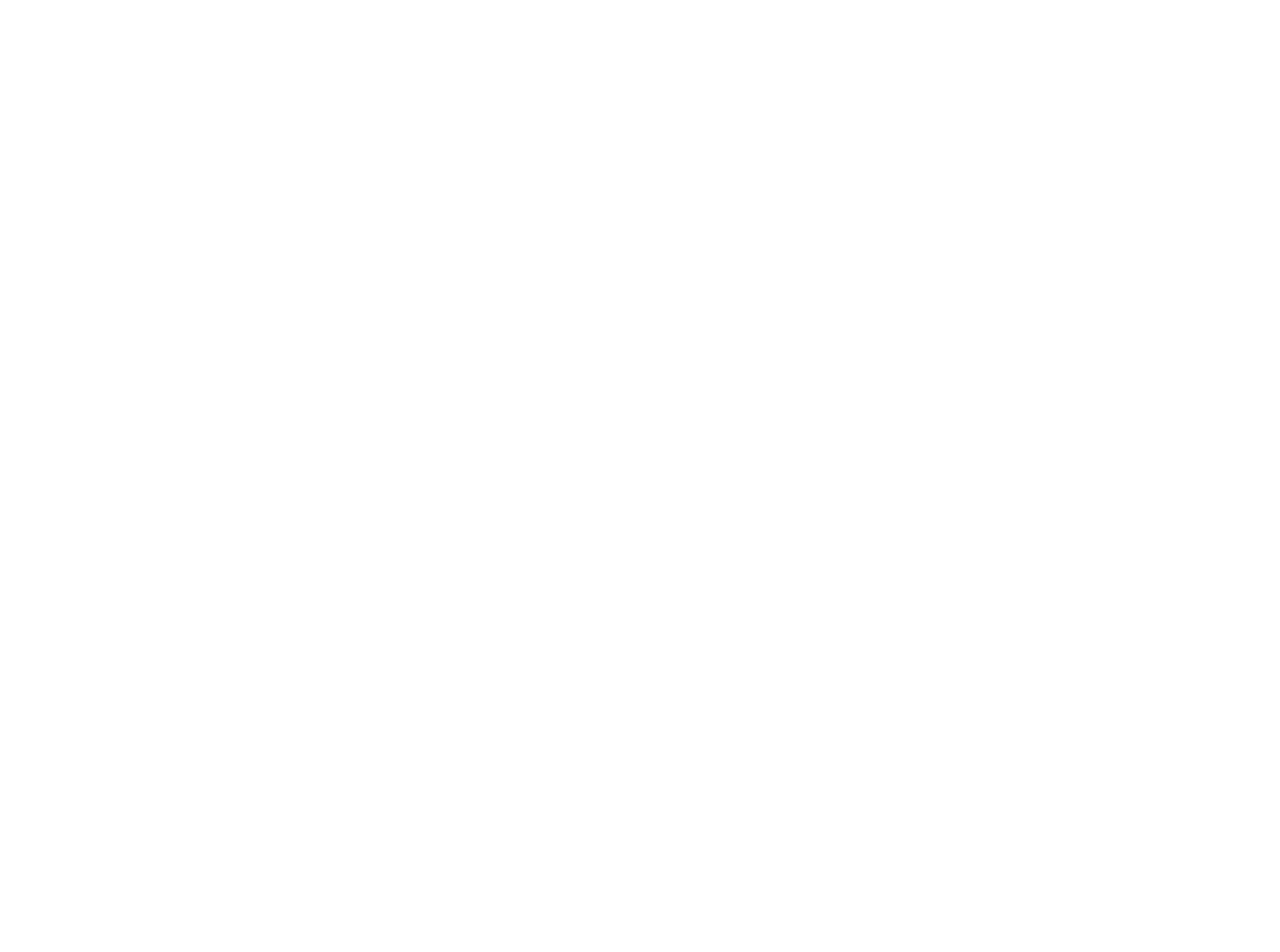
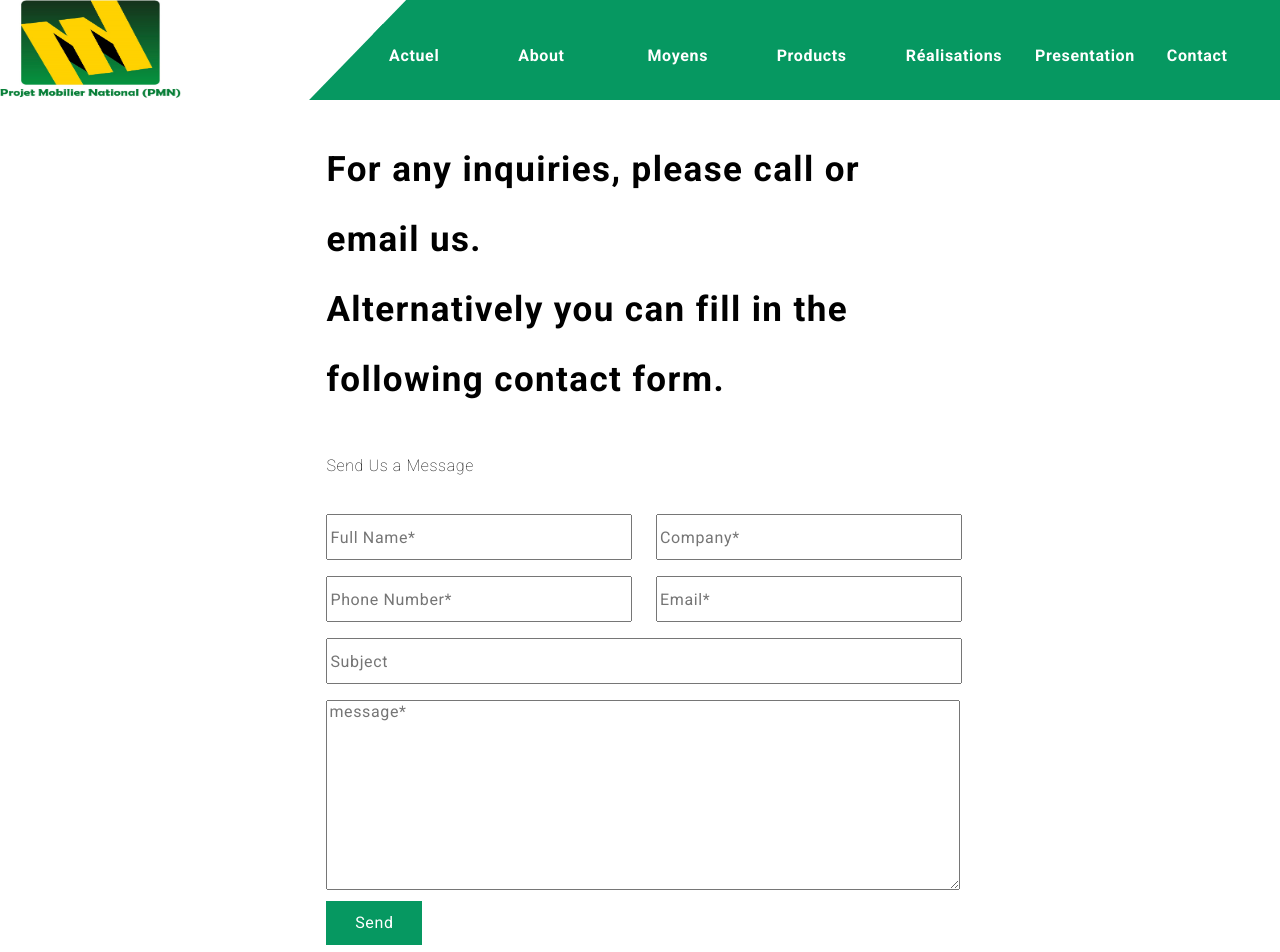
Before and after one commit to Baboucar/pmn, a Vue app: page /contact in a window 1280 px wide. Before the commit this address had no page. Shown: the top 952 px of the page. Before the commit the page ends 800 px from the top, so only its background shows below. Built offline with nearby package versions, Linux system fonts and the light colour scheme; a web font is replaced by a local one.

Commit message:
add contact component

```diff
--- /dev/null
+++ b/src/components/Contact.vue
@@ -0,0 +1,92 @@
+<template>
+    <div>
+        <Nav />
+        <section class="ninty_container">
+
+            <form action="" class="ninty_container">
+                <h3 class="form__title">
+
+                    For any inquiries, please call or email us. <br> Alternatively you can fill in the following contact
+                    form.
+                </h3>
+                <p>Send Us a Message</p>
+                <div class="group">
+                    <div>
+
+                        <input type="text" name="" placeholder="Full Name*" id="">
+                    </div>
+                    <div>
+
+                        <input type="text" name="" placeholder="Company*" id="">
+                    </div>
+                </div>
+                <div class="group">
+                    <div>
+
+                        <input type="number" name="" placeholder="Phone Number*" id="">
+                    </div>
+                    <div>
+
+                        <input type="Email" name="" placeholder="Email*" id="">
+                    </div>
+                </div>
+                <div>
+                    <input type="text" name="" placeholder="Subject" id="">
+                </div>
+                <div>
+                    <textarea placeholder="message*" name="" id="" cols="30" rows="10"></textarea>
+                </div>
+                <button>Send</button>
+            </form>
+        </section>
+        <Footer/>
+    </div>
+</template>
+
+<script>
+import Nav from "./Nav.vue";
+import Footer from "./Footer.vue";
+export default {
+    components: {
+        Nav,
+        Footer
+    }
+}
+</script>
+
+<style lang="scss" scoped>
+input {
+    width: 100%;
+    height: 40px;
+    margin-top: 1rem;
+}
+
+textarea {
+    width: 100%;
+    margin-top: 1rem;
+}
+
+button {
+    padding: .8rem;
+    background: #069861;
+    border: none;
+    color: #FFFFFF;
+    width: 6rem;
+    margin-bottom: 1rem;
+}
+
+@media(min-width:64rem) {
+    .group {
+        display: grid;
+        grid-template-columns: 1fr 1fr;
+        gap: 2rem;
+    }
+    .ninty_container{
+        width: 70%;
+    }
+    .form__title{
+        font-size: 35px;
+    }
+
+}
+</style>
--- a/src/components/Product.vue
+++ b/src/components/Product.vue
@@ -2,7 +2,7 @@
     <div>
      <Nav/>
 
-      <img class="img__responsive" src="/images/product/productbanner.webp" alt="" srcset="">
+      <img class="img__responsive banner__img" src="/images/product/productbanner.webp" alt="" srcset="">
       <div class="six_card ninty_container">
         <div class="card">
             <img class="img__responsive " src="/images/product/p1.jpeg" alt="">
@@ -63,6 +63,10 @@
     }
 
  }
+ .banner__img{
+    clip-path: polygon(0 0, 100% 0, 100% 85%, 0 100%);
+
+ }
 
  @media(min-width: 64rem){
     .six_card{
--- a/src/router/index.js
+++ b/src/router/index.js
@@ -4,6 +4,7 @@
 import Moyens from "../components/Moyens.vue";
 import Product from "../components/Product.vue";
 import Achievement from "../components/Achievement.vue";
+import Contact from "../components/Contact.vue";
 
 
 const router = createRouter({
@@ -34,6 +35,11 @@
           name: 'achievement',
           component:Achievement
           },
+          {
+            path:'/contact',
+            name: 'contact',
+            component:Contact
+            },
     // {
     //   path: '/about',
     //   name: 'about',
```
